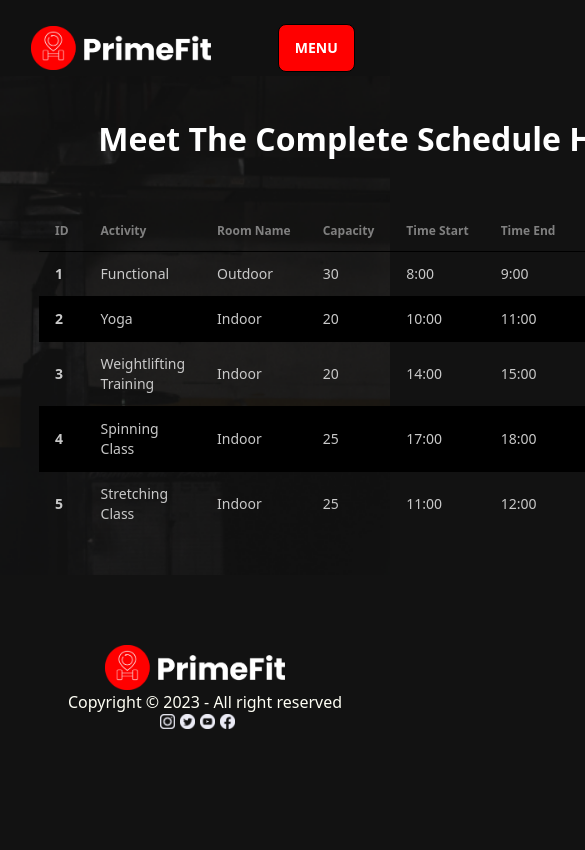
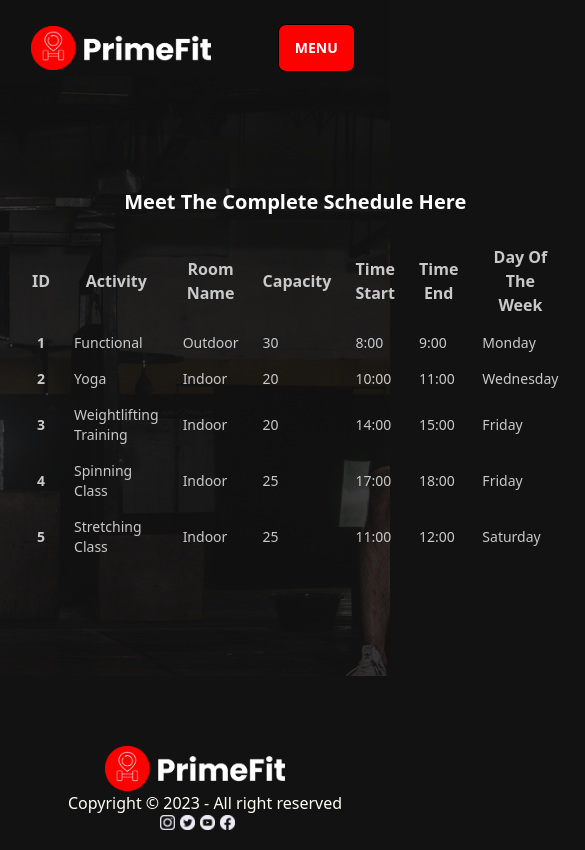
Before and after one commit to No-Country/c12-20-ft-java-react, a React (Vite) app in the folder frontend/: page /schedule in a window 390 px wide. Shown: the top 850 px of the page, 585 px wide, since content can reach past the window. Built offline with nearby package versions, Linux system fonts and the light colour scheme.

Commit message:
Responsive+Login V2

```diff
--- a/frontend/src/components/Context/AuthContext.jsx
+++ b/frontend/src/components/Context/AuthContext.jsx
@@ -77,9 +77,10 @@ export const AuthProvider = ({ children }) => {
               responseData.user.role === "ADMIN" ||
               responseData.user.role === "EMPLOYEE"
             ) {
-              navigate("/dashboard-users");
+              localStorage.setItem("user", responseDataString);
+              window.location.href = 'http://localhost:4200/dashboard/'+responseData.id;
             } else {
-              navigate("/");
+              window.location.href = 'http://localhost:4200/user/'+responseData.id;
               if (checked === true) {
                 localStorage.setItem("user", responseDataString);
               } else {
--- a/frontend/src/components/LoginRegister/Form/Form.jsx
+++ b/frontend/src/components/LoginRegister/Form/Form.jsx
@@ -1,7 +1,6 @@
-import React from "react"
-import { GoogleButtonLogin } from "../GoogleButtonLogin/GoogleButtonLogin";
+
 import { InputPassword } from "../InputPassword/InputPassword";
-import primefitLogo from "../../../assets/primefit-logo.png";
+import primefitLogo from "../../../assets/img/logo2.png";
 import { Link } from "react-router-dom";
 import { ButtonSign } from "../ButtonSign/ButtonSign";
 import { HeaderForm } from "../HeaderForm/HeaderForm";
@@ -9,6 +8,8 @@ import { InputText } from "../InputText/InputText";
 import { AuthContext } from "../../Context/AuthContext";
 import { useNavigate } from "react-router-dom";
 import { useContext } from "react";
+import "../../../index.css"
+
 export const Form = ({ type }) => {
   const navigate = useNavigate();
 
@@ -33,19 +34,23 @@ export const Form = ({ type }) => {
     setLastnameValue("");
     setError(null);
   };
+
   const handleSubmit = (e) => {
     e.preventDefault();
     validateForm();
   };
   return (
-    <div className="flex justify-center min-h-screen items-center max-sm:bg-[#fff] bg-[#fafafa] text-[#111]">
+    <section className="contLogin">
+      <div className="flex justify-center min-h-screen items-center max-sm:bg-[#fff] text-[#111]">
         <form
           onSubmit={handleSubmit}
           className="bg-white flex flex-col gap-7 p-16 max-md:p-8 rounded-xl md:shadow-md"
         >
           {type === "login" ? (
             <>
+              <Link to= {"/"}>
                 <img className="w-20" src={primefitLogo} alt="logo" />
+              </Link>
               <div>
                 <HeaderForm
                   title="Welcome back"
@@ -73,16 +78,10 @@ export const Form = ({ type }) => {
                   Forgot password?
                 </Link>
               </div>
-            <ButtonSign>Sign in</ButtonSign>
-            <div className="relative">
-              <div className="bg-[#111] w-full h-[1px]"></div>
-              <p className="absolute top-[-10px] bg-white w-fit left-0 right-0 mx-auto px-2 text-sm">
-                or
-              </p>
-            </div>
-            <GoogleButtonLogin />
+              <ButtonSign>Log In</ButtonSign>
+
               <p className="text-sm text-center hover:[&>a]:underline text-[#111111a8]">
-              Don't have an account?
+                Don&apos;t have an account?
                 <button
                   onClick={(e) => {
                     e.preventDefault();
@@ -123,16 +122,10 @@ export const Form = ({ type }) => {
                   Log in
                 </button>
               </p>
-            <div className="relative">
-              <div className="bg-[#111] w-full h-[1px]"></div>
-              <p className="absolute top-[-10px] bg-white w-fit left-0 right-0 mx-auto px-2 text-sm">
-                or
-              </p>
-            </div>
-            <GoogleButtonLogin />
             </>
           )}
         </form>
       </div>
+    </section>
   );
 };
--- a/frontend/src/components/LoginRegister/GoogleButtonLogin/GoogleButtonLogin.jsx
+++ b/frontend/src/components/LoginRegister/GoogleButtonLogin/GoogleButtonLogin.jsx
@@ -1,16 +1,23 @@
-import React from "react"
+import { useEffect } from 'react';
 import googleIcon from "../../../assets/google-icon.png";
 import { useNavigate } from "react-router-dom";
+
 export const GoogleButtonLogin = () => {
+  //Redireccion a otra ruta
   const navigate = useNavigate();
+
   const googleLoginCallback = (res) => {
     console.log(
       `Se inició sesión correctamente. Aquí esta el token: ${res.credential}`
     );
     console.log(res);
-    console.log("iniciao con google");
+    //Redirije a "/" (Landig, pero deberia ir a panel de usuario)
     navigate("/");
   };
+
+  useEffect(() => {
+    initializeGoogleId();
+  }, []);
 
   const initializeGoogleId = () => {
     window.google.accounts.id.initialize({
@@ -49,8 +56,6 @@ export const GoogleButtonLogin = () => {
     googleButtonWrapper.click();
   };
 
-  initializeGoogleId();
-
   return (
     <button
       className="flex items-center justify-center border w-full h-10 rounded-md gap-2 text-sm font-semibold text-[#111] hover:bg-gray-100"
--- a/frontend/src/components/Scheduler.jsx
+++ b/frontend/src/components/Scheduler.jsx
@@ -11,7 +11,7 @@ const Scheduler = () => {
                         <h1 className='schTT'>Meet The Complete Schedule Here</h1>
                     </div>
                     <div className="overflow-x-auto">
-                        <table className="table table-zebra">
+                        <table className="table-sm">
                         {/* head */}
                         <thead>
                             <tr>
--- a/frontend/src/index.css
+++ b/frontend/src/index.css
@@ -532,9 +532,9 @@ color: #FF0000;
 
 .cont{
   width: 100%;
-  height: auto;
+  height: 600px;
   margin-bottom: 30px;
-  padding: 10%;
+
   background-image: url(../src/assets/img/Background_Scheduler.png);
   background-position: center;
   background-repeat: no-repeat;
@@ -546,9 +546,25 @@ color: #FF0000;
   flex-direction: column;
 }
 
+.overflow-x-auto{
+  display:flex;
+  justify-content: center;
+  align-items: center;
+  padding-top: 20px;
+}
 .schTT{
   font-size: 32px;
   font-weight: bold;
   color: white;
   text-align: center;
 }
+
+/* LOGIN */
+
+.contLogin{
+  background-image: url(../src/assets/img/Background_Login.png);
+  background-position: center;
+  background-repeat: no-repeat;
+  background-size: cover;
+  background-attachment: fixed;
+}
--- a/frontend/src/styles-mobile.css
+++ b/frontend/src/styles-mobile.css
@@ -63,7 +63,12 @@
     .txtOurClasses{
         padding: 0px 100px 0px 100px ;
     }
-
+    .cont{
+        padding: 20px;
+    }
+    .schTT{
+        font-size: 20px;
+    }
 
 }
 @media screen and (max-width: 540px) {
```
Also changed, not shown: frontend/src/assets/img/logo2.png (added). Lines whose indentation alone changed are shown as unchanged.
